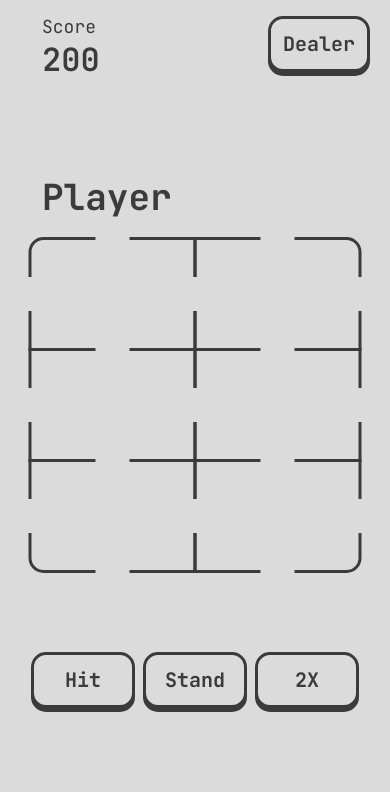
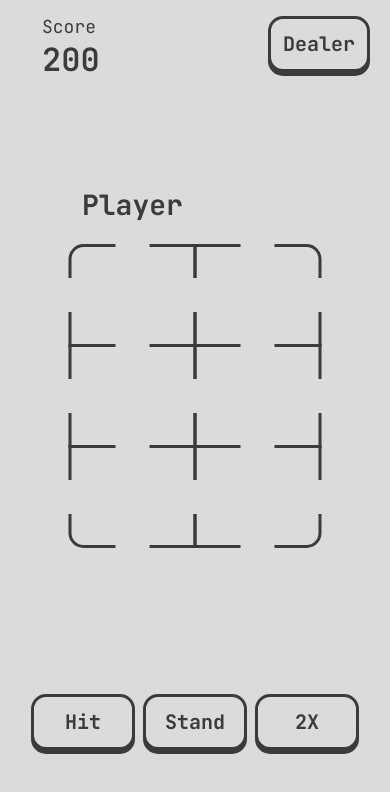
Before and after one commit to grahamhagenah/blackjack, a React (Create React App) app: page / in a window 390 px wide. Shown: the top 792 px of the page. Built offline with nearby package versions, Linux system fonts and the light colour scheme.

Commit message:
making board smaller and fit better on mobile

```diff
--- a/src/App.css
+++ b/src/App.css
@@ -55,7 +55,7 @@ button {
 .front {
   will-change: transform;
   transition: transform 100ms;
-  -webkit-transition: -webkit-transform 100ms ease 0s;
+  -webkit-transition: -webkit-transform 100ms;
 }
 
 .pushable:hover .front {
@@ -116,7 +116,7 @@ button {
 
 #board-bottom,
 #board-bottom-gameover {
-  height: 20vh;
+  height: 25vh;
   margin-right: 0;
   display: flex;
   flex-direction: column;
@@ -131,7 +131,8 @@ button {
 
 #board-bottom-gameover {
   display: flex;
-  justify-content: space-evenly;
+  flex-direction: column;
+  justify-content: center;
 }
 
 .pushable:focus:not(:focus-visible) {
@@ -197,7 +198,8 @@ li {
   font-size: 55px;
   border-radius: 15px;
   text-align: center;
-  min-height: 96px;
+  min-width: 0;
+  min-width: -webit-fill-available;
   display: flex;
   flex-direction: column;
   justify-content: center;
@@ -279,7 +281,7 @@ ul li:nth-of-type(8):after  {
   z-index: 1;
   content: "";
   right: -5px;
-  width: 110%;
+  width: 120%;
 }
 
 ul li:nth-of-type(4) {
@@ -352,7 +354,8 @@ ul li:nth-of-type(2) {
 
   ul {
     grid-template-columns: repeat(2, 1fr);
-    padding: 0;
+    padding: 2.5rem;
+    margin-left: 15px;
   }
 
   .buttons {
@@ -373,7 +376,6 @@ ul li:nth-of-type(2) {
     text-align: center;
     font-size: 3rem;
     line-height: 1.2;
-    margin-top: 1rem;
   }
 
   .board {
@@ -386,10 +388,6 @@ ul li:nth-of-type(2) {
   ul .name {
     text-align: left;
     transform: none !important;
-  }
-
-  ul {
-    margin-left: 15px;
   }
 
   #score h3 {
@@ -419,18 +417,9 @@ ul li:nth-of-type(2) {
     margin-left: 15px;
   }
 
-  li {
-    max-width: 100%;
-  }
-
   .hand {
     min-width: 100%;
     margin: 0;
-  }
-
-  #board-bottom,
-  #board-bottom-gameover {
-    height: 15vh;
   }
 
   .pushable,
@@ -499,21 +488,22 @@ ul li:nth-of-type(2) {
 
   li {
     font-size: 2rem;
-    min-height: 50px;
   }
 
   .name {
-    font-size: 2.25rem;
-    margin: 15px;
+    font-size: 1.75rem;
+    margin: 0 15px 15px 15px;
+    min-height: 3rem;
   }
 
   .card-value {
-    font-size: 2.25rem;
+    font-size: 2rem;
   }
 
   .total {
     font-size: 2.25rem;
-    margin: 15px;
+    min-height: 3rem;
+    margin: 0 15px 15px 15px;
   }
 
   #board-bottom-gameover h3 {
@@ -526,7 +516,7 @@ ul li:nth-of-type(2) {
   ul li:nth-of-type(6):after,
   ul li:nth-of-type(7):after,
   ul li:nth-of-type(8):after  {
-    width: 200px;
+    width: 120%;
   }
 }
 
@@ -539,6 +529,6 @@ ul li:nth-of-type(2) {
   ul li:nth-of-type(6),
   ul li:nth-of-type(7),
   ul li:nth-of-type(8) {
-    aspect-ratio: 1.5;
+    aspect-ratio: 1.25;
   }
 }
```
